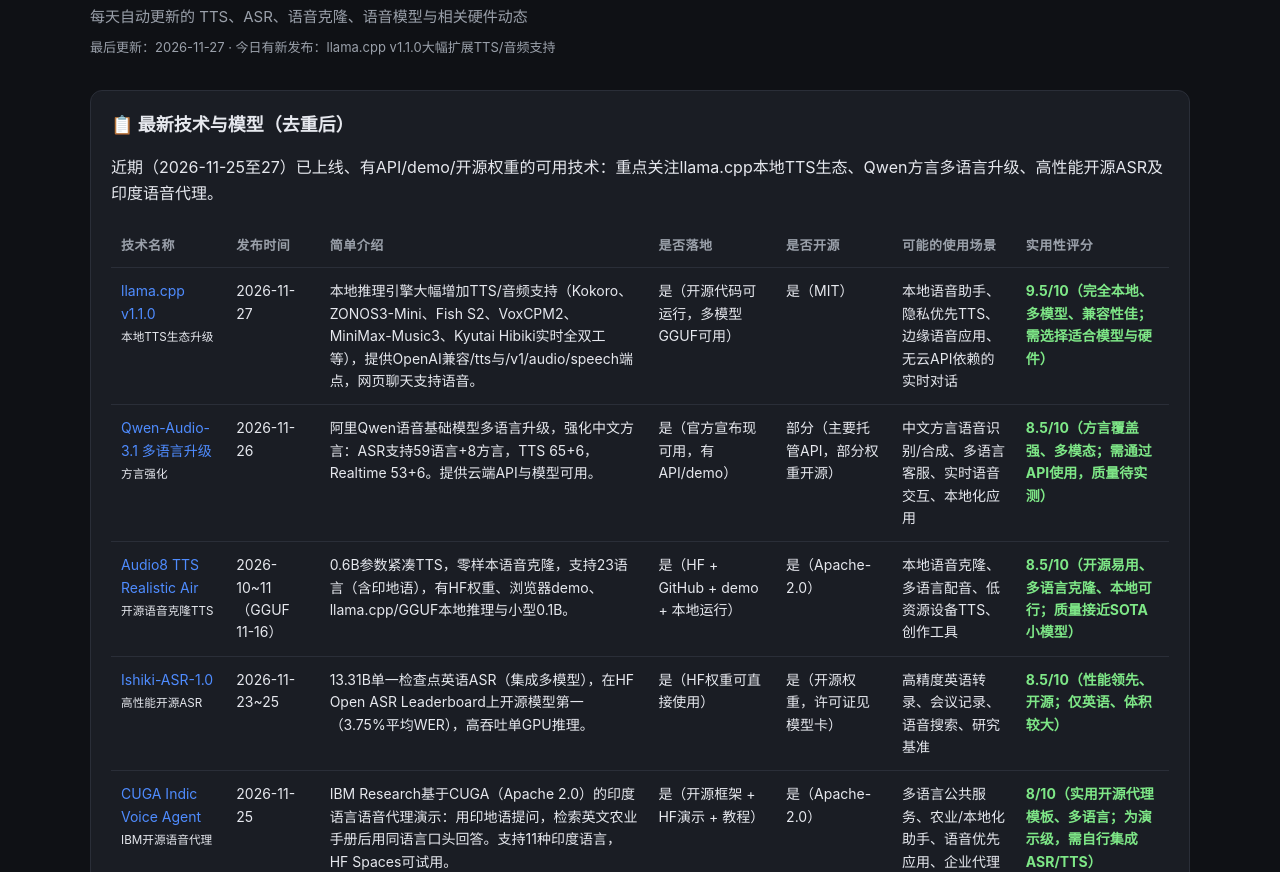
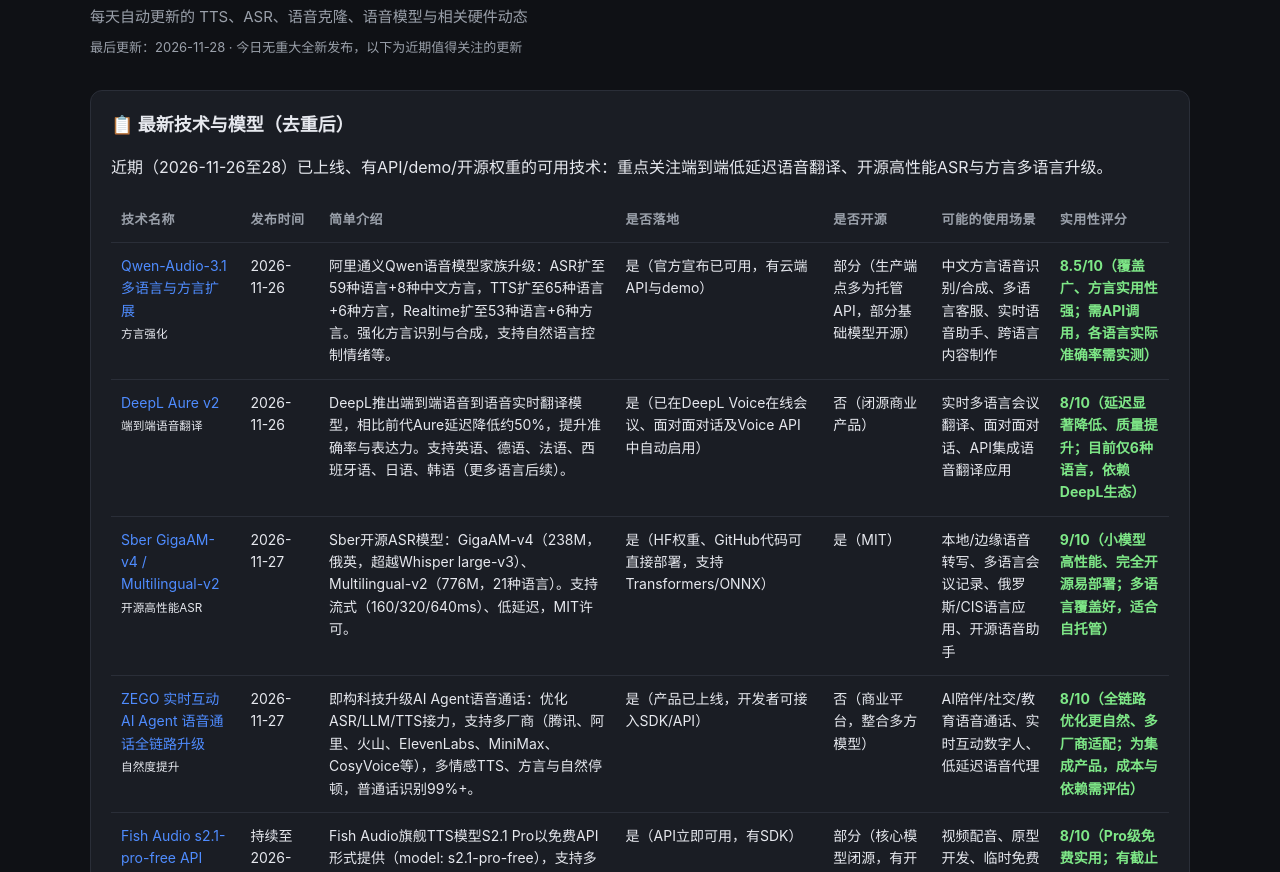
Before and after one commit to infometa/ai-voice-tech-monitor, a plain HTML site: page index.html in a window 1280 px wide. Shown: the part 72-944 px from the top of the page. Drawn offline with Linux system fonts and the light colour scheme.

Commit message:
更新语音AI监测：新增DeepL Aure v2、Sber GigaAM开源ASR及ZEGO全链路升级，最后更新日期为2026-11-28

```diff
--- a/index.html
+++ b/index.html
@@ -50,12 +50,12 @@
     <header>
       <h1>🎤 AI 语音技术监控仪表盘</h1>
       <div class="subtitle">每天自动更新的 TTS、ASR、语音克隆、语音模型与相关硬件动态</div>
-      <div class="meta">最后更新：2026-11-27 · 今日有新发布：llama.cpp v1.1.0大幅扩展TTS/音频支持</div>
+      <div class="meta">最后更新：2026-11-28 · 今日无重大全新发布，以下为近期值得关注的更新</div>
     </header>
 
     <div class="card">
       <h2 style="margin-top:0;font-size:18px;">📋 最新技术与模型（去重后）</h2>
-      <p style="margin-bottom:16px;">近期（2026-11-25至27）已上线、有API/demo/开源权重的可用技术：重点关注llama.cpp本地TTS生态、Qwen方言多语言升级、高性能开源ASR及印度语音代理。</p>
+      <p style="margin-bottom:16px;">近期（2026-11-26至28）已上线、有API/demo/开源权重的可用技术：重点关注端到端低延迟语音翻译、开源高性能ASR与方言多语言升级。</p>
       <table>
         <thead>
           <tr>
@@ -70,58 +70,49 @@
         </thead>
         <tbody>
           <tr>
-            <td><a href="https://github.com/ggml-org/llama.cpp/releases/tag/v1.1.0" target="_blank">llama.cpp v1.1.0</a><br><small>本地TTS生态升级</small></td>
-            <td>2026-11-27</td>
-            <td>本地推理引擎大幅增加TTS/音频支持（Kokoro、ZONOS3-Mini、Fish S2、VoxCPM2、MiniMax-Music3、Kyutai Hibiki实时全双工等），提供OpenAI兼容/tts与/v1/audio/speech端点，网页聊天支持语音。</td>
-            <td>是（开源代码可运行，多模型GGUF可用）</td>
-            <td>是（MIT）</td>
-            <td>本地语音助手、隐私优先TTS、边缘语音应用、无云API依赖的实时对话</td>
-            <td class="score">9.5/10（完全本地、多模型、兼容性佳；需选择适合模型与硬件）</td>
+            <td><a href="https://x.com/Alibaba_Qwen/status/2125798914490249411" target="_blank">Qwen-Audio-3.1 多语言与方言扩展</a><br><small>方言强化</small></td>
+            <td>2026-11-26</td>
+            <td>阿里通义Qwen语音模型家族升级：ASR扩至59种语言+8种中文方言，TTS扩至65种语言+6种方言，Realtime扩至53种语言+6种方言。强化方言识别与合成，支持自然语言控制情绪等。</td>
+            <td>是（官方宣布已可用，有云端API与demo）</td>
+            <td>部分（生产端点多为托管API，部分基础模型开源）</td>
+            <td>中文方言语音识别/合成、多语言客服、实时语音助手、跨语言内容制作</td>
+            <td class="score">8.5/10（覆盖广、方言实用性强；需API调用，各语言实际准确率需实测）</td>
           </tr>
           <tr>
-            <td><a href="https://x.com/Alibaba_Qwen/status/2125798914490249411" target="_blank">Qwen-Audio-3.1 多语言升级</a><br><small>方言强化</small></td>
+            <td><a href="https://www.prnewswire.com/news-releases/deepl-introduces-aure-v2-its-fastest-voice-ai-translation-model-302950629.html" target="_blank">DeepL Aure v2</a><br><small>端到端语音翻译</small></td>
             <td>2026-11-26</td>
-            <td>阿里Qwen语音基础模型多语言升级，强化中文方言：ASR支持59语言+8方言，TTS 65+6，Realtime 53+6。提供云端API与模型可用。</td>
-            <td>是（官方宣布现可用，有API/demo）</td>
-            <td>部分（主要托管API，部分权重开源）</td>
-            <td>中文方言语音识别/合成、多语言客服、实时语音交互、本地化应用</td>
-            <td class="score">8.5/10（方言覆盖强、多模态；需通过API使用，质量待实测）</td>
+            <td>DeepL推出端到端语音到语音实时翻译模型，相比前代Aure延迟降低约50%，提升准确率与表达力。支持英语、德语、法语、西班牙语、日语、韩语（更多语言后续）。</td>
+            <td>是（已在DeepL Voice在线会议、面对面对话及Voice API中自动启用）</td>
+            <td>否（闭源商业产品）</td>
+            <td>实时多语言会议翻译、面对面对话、API集成语音翻译应用</td>
+            <td class="score">8/10（延迟显著降低、质量提升；目前仅6种语言，依赖DeepL生态）</td>
           </tr>
           <tr>
-            <td><a href="https://huggingface.co/Edge0/Audio8-TTS-Realistic-Air" target="_blank">Audio8 TTS Realistic Air</a><br><small>开源语音克隆TTS</small></td>
-            <td>2026-10~11（GGUF 11-16）</td>
-            <td>0.6B参数紧凑TTS，零样本语音克隆，支持23语言（含印地语），有HF权重、浏览器demo、llama.cpp/GGUF本地推理与小型0.1B。</td>
-            <td>是（HF + GitHub + demo + 本地运行）</td>
-            <td>是（Apache-2.0）</td>
-            <td>本地语音克隆、多语言配音、低资源设备TTS、创作工具</td>
-            <td class="score">8.5/10（开源易用、多语言克隆、本地可行；质量接近SOTA小模型）</td>
+            <td><a href="https://github.com/salute-developers/GigaAM" target="_blank">Sber GigaAM-v4 / Multilingual-v2</a><br><small>开源高性能ASR</small></td>
+            <td>2026-11-27</td>
+            <td>Sber开源ASR模型：GigaAM-v4（238M，俄英，超越Whisper large-v3）、Multilingual-v2（776M，21种语言）。支持流式（160/320/640ms）、低延迟，MIT许可。</td>
+            <td>是（HF权重、GitHub代码可直接部署，支持Transformers/ONNX）</td>
+            <td>是（MIT）</td>
+            <td>本地/边缘语音转写、多语言会议记录、俄罗斯/CIS语言应用、开源语音助手</td>
+            <td class="score">9/10（小模型高性能、完全开源易部署；多语言覆盖好，适合自托管）</td>
           </tr>
           <tr>
-            <td><a href="https://huggingface.co/ishiki-labs/ishiki-asr-1.0" target="_blank">Ishiki-ASR-1.0</a><br><small>高性能开源ASR</small></td>
-            <td>2026-11-23~25</td>
-            <td>13.31B单一检查点英语ASR（集成多模型），在HF Open ASR Leaderboard上开源模型第一（3.75%平均WER），高吞吐单GPU推理。</td>
-            <td>是（HF权重可直接使用）</td>
-            <td>是（开源权重，许可证见模型卡）</td>
-            <td>高精度英语转录、会议记录、语音搜索、研究基准</td>
-            <td class="score">8.5/10（性能领先、开源；仅英语、体积较大）</td>
+            <td><a href="https://www.nxrte.com/zixun/73575.html" target="_blank">ZEGO 实时互动 AI Agent 语音通话全链路升级</a><br><small>自然度提升</small></td>
+            <td>2026-11-27</td>
+            <td>即构科技升级AI Agent语音通话：优化ASR/LLM/TTS接力，支持多厂商（腾讯、阿里、火山、ElevenLabs、MiniMax、CosyVoice等），多情感TTS、方言与自然停顿，普通话识别99%+。</td>
+            <td>是（产品已上线，开发者可接入SDK/API）</td>
+            <td>否（商业平台，整合多方模型）</td>
+            <td>AI陪伴/社交/教育语音通话、实时互动数字人、低延迟语音代理</td>
+            <td class="score">8/10（全链路优化更自然、多厂商适配；为集成产品，成本与依赖需评估）</td>
           </tr>
           <tr>
-            <td><a href="https://huggingface.co/blog/ibm-research/an-indic-voice-agent-with-cuga" target="_blank">CUGA Indic Voice Agent</a><br><small>IBM开源语音代理</small></td>
-            <td>2026-11-25</td>
-            <td>IBM Research基于CUGA（Apache 2.0）的印度语言语音代理演示：用印地语提问，检索英文农业手册后用同语言口头回答。支持11种印度语言，HF Spaces可试用。</td>
-            <td>是（开源框架 + HF演示 + 教程）</td>
-            <td>是（Apache-2.0）</td>
-            <td>多语言公共服务、农业/本地化助手、语音优先应用、企业代理</td>
-            <td class="score">8/10（实用开源代理模板、多语言；为演示级，需自行集成ASR/TTS）</td>
-          </tr>
-          <tr>
-            <td><a href="https://github.com/TheStageAI/TheWhisper" target="_blank">TheWhisper</a><br><small>设备端多语言ASR</small></td>
-            <td>2026-11-25</td>
-            <td>优化Whisper模型，多语言Open ASR Leaderboard开源第一（40语言），支持实时低功耗设备端运行（如iPhone 13），处理噪声与方言变体。</td>
-            <td>是（GitHub + 可本地/设备端运行）</td>
-            <td>是（开源）</td>
-            <td>边缘语音识别、移动端转录、低延迟应用、多语言实时ASR</td>
-            <td class="score">9/10（小模型设备端、多语言领先、开源；非常实用）</td>
+            <td><a href="https://fish.audio/developers/" target="_blank">Fish Audio s2.1-pro-free API</a><br><small>免费Pro级TTS</small></td>
+            <td>持续至2026-11-30（促销）</td>
+            <td>Fish Audio旗舰TTS模型S2.1 Pro以免费API形式提供（model: s2.1-pro-free），支持多语言、自然语言情绪控制、语音克隆相关能力，无需绑卡。</td>
+            <td>是（API立即可用，有SDK）</td>
+            <td>部分（核心模型闭源，有开源Fish Speech项目）</td>
+            <td>视频配音、原型开发、临时免费高质量TTS测试、内容创作</td>
+            <td class="score">8/10（Pro级免费实用；有截止日期与公平使用限制，长期需付费）</td>
           </tr>
         </tbody>
       </table>
@@ -130,7 +121,7 @@
     <div class="card">
       <h2 style="margin-top:0;font-size:18px;">📊 当前趋势</h2>
       <div class="trend">
-        2026-11-27 监测：语音AI正加速向完全本地/设备端部署、低延迟实时交互与多语言（含方言）一致性发展。llama.cpp v1.1.0将多种优质TTS与全双工语音纳入单一本地引擎，大幅降低自托管门槛；Qwen-Audio-3.1强化中文方言与更广语言覆盖；Audio8、TheWhisper、Ishiki-ASR等开源小模型在克隆与识别上冲击领导榜并支持边缘运行。整体趋势是开源权重普及、本地优先、多语言方言支持与实时低延迟并重，开发者可更灵活组合自托管与云端方案。
+        2026-11-28 监测：语音AI正加速向低延迟端到端（speech-to-speech）与实时全双工发展（如Aure v2、Qwen Realtime）；开源小模型持续冲击性能榜并支持本地/边缘部署（GigaAM等）；多语言一致性与方言支持加速（Qwen中文方言、GigaAM多语言）；产品侧更注重全链路自然度（情绪、停顿、打断）而非单点模型。开发者可更灵活组合开源自托管与云端API方案。
       </div>
     </div>
 
```
